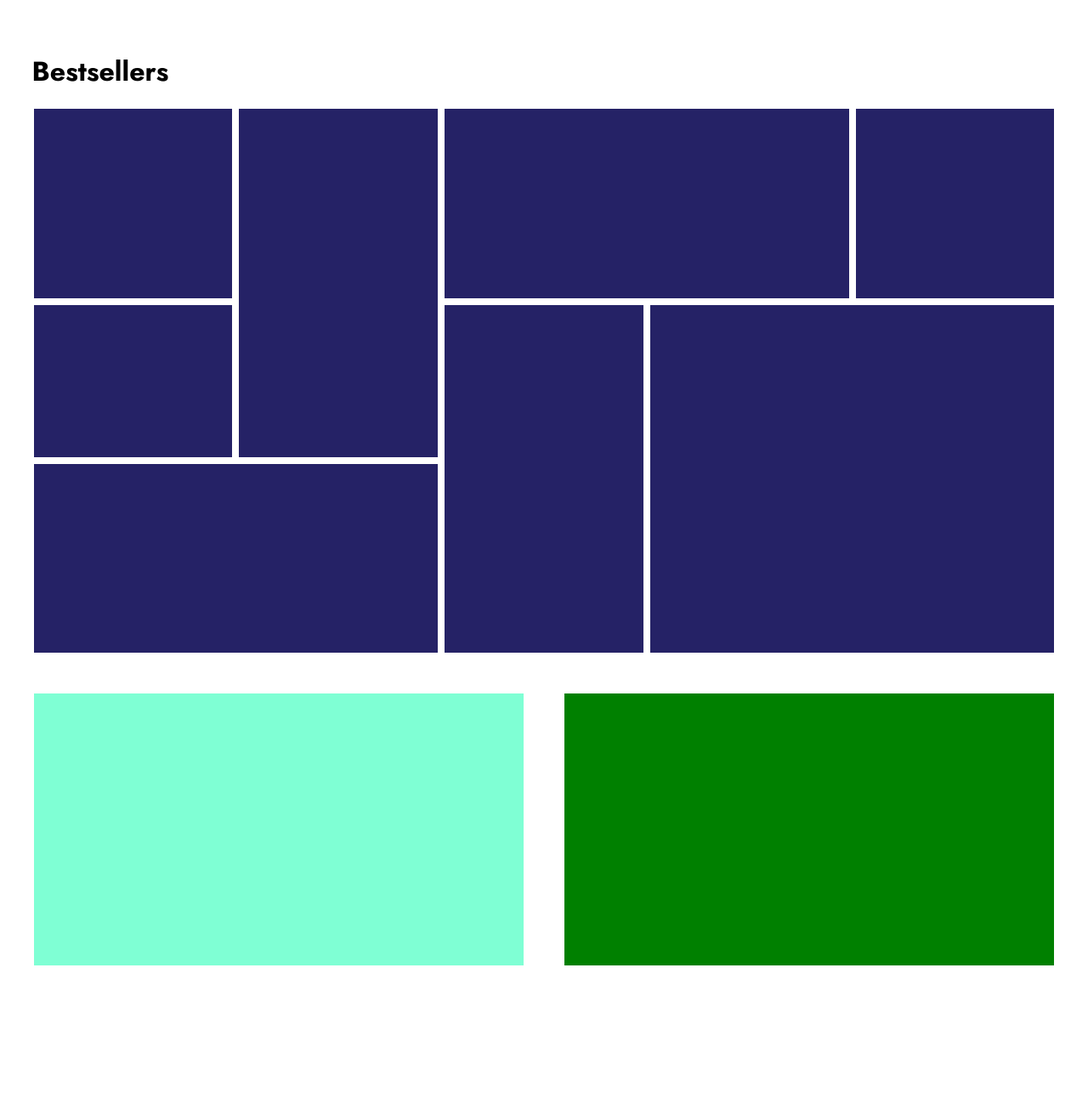
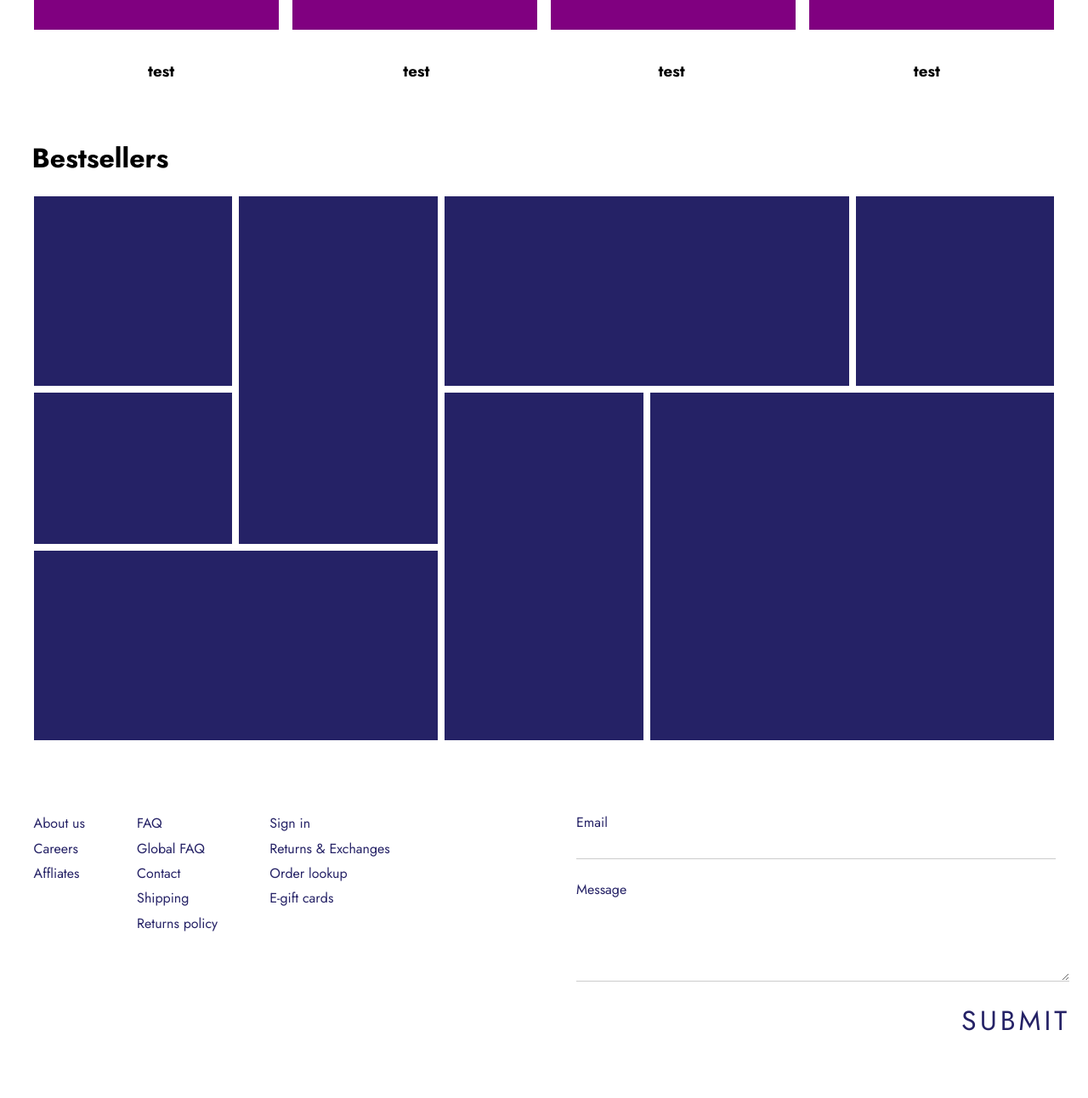
Before and after one commit to soga2001/Hackathon, a plain HTML site: page index.html in a window 1280 px wide. Shown: the part 955-2247 px from the top of the page at 85% size. Before the commit the page ends 2099 px from the top, so only its background shows below. Drawn offline with Linux system fonts and the light colour scheme.

Commit message:
pre wordpress push

```diff
--- a/index.html
+++ b/index.html
@@ -35,9 +35,12 @@
             </nav>
         </header>
         <section id="hero">
-
+            <div class="imgFit">
+                <img src="assets/hero.jpg" alt="picture of sand and grass">
+            </div>
         </section>
         <section id="category">
+            <div class="container">
                 <div id="catH">
                     <div class="cImg">
 
@@ -50,6 +53,15 @@
                     </div>
                     <div class="cImg">
 
+                    </div>
+                </div>
+            </div>
+            <div class="textContainer">
+                <div id="textH">
+                    <h3 class="textFlex">test</h3>
+                    <h3 class="textFlex">test</h3>
+                    <h3 class="textFlex">test</h3>
+                    <h3 class="textFlex">test</h3>
                 </div>
             </div>
         </section>
@@ -85,18 +97,38 @@
         <footer>
             <div class="footerContainer">
                 <div class="footerLinks">
-                    <div clas="footerCol">
-
+                    <div class="footerCol">
+                        <p><a href="#">About us</a></p>
+                        <p><a href="#">Careers</a></p>
+                        <p><a href="#">Affliates</a></p>
                     </div>
-                    <div clas="footerCol">
-
+                    <div class="footerCol">
+                        <p><a href="#">FAQ</a></p>
+                        <p><a href="#">Global FAQ</a></p>
+                        <p><a href="#">Contact</a></p>
+                        <p><a href="#">Shipping</a></p>
+                        <p><a href="#">Returns policy</a></p>
                     </div>
-                    <div clas="footerCol">
-
+                    <div class="footerCol">
+                        <p><a href="#">Sign in</a></p>
+                        <p><a href="#">Returns & Exchanges</a></p>
+                        <p><a href="#">Order lookup</a></p>
+                        <p><a href="#">E-gift cards</a></p>
                     </div>
                 </div>
                 <div class="contact">
-
+                    <form action="https://formspree.io/f/mdobgwwb" method="POST" id="fs-frm">
+                        <fieldset id="fs-frm-inputs">
+                            <label id="label1" for="email-address">Email</label><br>
+                            <input type="text" name="_replyto" id="email-address" required><br>
+                            <label id="label2" for="message">Message</label><br>
+                            <textarea rows="4" name="message" id="message" style="overflow:auto" required></textarea><br>
+                            <div class="g-recaptcha" data-sitekey="6Ldr-YweAAAAAOLAs5DkzyLHiv0xzGLdQO_BaZ4t"></div><br>
+                            <input type="hidden" name="_subject" id="email-subject" value="Contact Form Submission"><br>
+                        </fieldset>
+                        <input type="submit" value="Submit" class="swing">
+                        <!-- your other form fields go here -->
+                    </form>
                 </div>
             </div>
         </footer>
--- a/style.css
+++ b/style.css
@@ -116,6 +116,10 @@ nav a:visited {
   min-height: 35rem;
 }
 #category {
+  width: 100%;
+}
+.container {
+  margin-top: 2rem;
   display: flex;
   justify-content: center;
   align-items: center;
@@ -129,10 +133,30 @@ nav a:visited {
   width: 95%;
   min-height: 20rem;
 }
+.textContainer {
+  /* margin-top: 2rem; */
+  display: flex;
+  justify-content: center;
+  align-items: center;
+  width: 100%;
+  /* min-height: 25rem; */
+}
+#textH {
+  display: flex;
+  flex-direction: row;
+  justify-content: center;
+  width: 95%;
+  min-height: 2rem;
+}
+.textFlex {
+  flex-grow: 1;
+  text-align: center;
+}
 .cImg {
   background-color: purple;
   flex-grow: 1;
   max-width: 18rem;
+  /* min-width: 15rem; */
   min-height: 23rem;
 }
 #bestseller {
@@ -193,7 +217,7 @@ footer {
   display: flex;
   justify-content: center;
   align-items: center;
-  margin-top: 3rem;
+  margin-top: 5rem;
   /* background-color: green; */
   min-height: 20rem;
 }
@@ -206,12 +230,156 @@ footer {
 }
 .footerLinks {
   flex-grow: 1;
-  background-color: aquamarine;
+  /* background-color: aquamarine; */
   display: flex;
+  max-width: 40%;
+}
+.footerCol p {
+  margin: 0.4rem 0rem;
+  color: #252266;
+}
+.footerCol a {
+  text-decoration: none;
+  color: #252266;
+}
+.footerCol a:hover {
+  text-decoration: underline;
+}
+
+.contact {
+  flex-grow: 1;
+  /* background-color: green; */
   max-width: 48%;
 }
-.contact {
+.footerCol {
   flex-grow: 1;
-  background-color: green;
-  max-width: 48%;
+  /* background-color: #252266; */
 }
+fieldset {
+  border: 0;
+  color: #252266;
+}
+#fs-frm input {
+  border: 0px;
+  font-size: 2rem;
+  font-family: jost, sans-serif;
+  /* padding: .25em 1rem; */
+  margin-bottom: 1.5rem;
+  background-color: rgba(255, 255, 255, 0.5);
+  color: #252266;
+}
+#fs-frm [type="text"] {
+  width: 100%;
+  border-bottom: 1px solid rgba(0, 0, 0, 0.2);
+  font-size: 1rem;
+  padding: 0.5rem 0rem 0rem 1rem;
+  color: #252266;
+}
+form input[type="submit"] {
+  position: relative;
+  bottom: 40px;
+  border: 0px;
+  /* width: 3rem; */
+  text-transform: uppercase;
+  color: #252266;
+  letter-spacing: 0.25rem;
+  font-size: 0.8rem;
+  /* font-weight: bold; */
+  transition: all 0.3s ease;
+  cursor: pointer;
+  position: relative;
+  left: 80%;
+}
+#fs-frm textarea {
+  border: 0px;
+  font-size: 1rem;
+  line-height: 1.25rem;
+  font-family: jost, sans-serif;
+  color: #252266;
+  padding: 0.5rem 1rem;
+  margin-bottom: 0rem;
+  width: 100%;
+  border-bottom: 1px solid rgba(0, 0, 0, 0.2);
+  background-color: rgba(255, 255, 255, 0.5);
+  resize: vertical;
+}
+/* swing animation */
+@-webkit-keyframes swing {
+  15% {
+    -webkit-transform: translateY(5px);
+    transform: translateY(5px);
+  }
+  30% {
+    -webkit-transform: translateY(-5px);
+    transform: translateY(-5px);
+  }
+  50% {
+    -webkit-transform: translateY(3px);
+    transform: translateY(3px);
+  }
+  65% {
+    -webkit-transform: translateY(-3px);
+    transform: translateY(-3px);
+  }
+  80% {
+    -webkit-transform: translateY(2px);
+    transform: translateY(2px);
+  }
+  100% {
+    -webkit-transform: translateY(0);
+    transform: translateY(0);
+  }
+}
+@keyframes swing {
+  15% {
+    -webkit-transform: translateY(5px);
+    transform: translateY(5px);
+  }
+  30% {
+    -webkit-transform: translateY(-5px);
+    transform: translateY(-5px);
+  }
+  50% {
+    -webkit-transform: translateY(3px);
+    transform: translateY(3px);
+  }
+  65% {
+    -webkit-transform: translateY(-3px);
+    transform: translateY(-3px);
+  }
+  80% {
+    -webkit-transform: translateY(2px);
+    transform: translateY(2px);
+  }
+  100% {
+    -webkit-transform: translateY(0);
+    transform: translateY(0);
+  }
+}
+.swing:hover {
+  -webkit-animation: swing 1s ease;
+  animation: swing 1s ease;
+  -webkit-animation-iteration-count: 1;
+  animation-iteration-count: 1;
+  cursor: pointer;
+}
+hero {
+  background-color: #252266;
+  height: 20rem;
+  width: 100%;
+}
+#hero img {
+  width: 100%;
+  height: 35rem;
+  object-fit: cover;
+}
+/* .heroImage {
+  background-image: linear-gradient(rgba(0, 0, 0, 0.5), rgba(0, 0, 0, 0.5)),
+    url("assets/hero.jpg");
+  height: 50rem;
+  background-position: center;
+  background-repeat: no-repeat;
+  background-size: cover; */
+/* position: fixed; */
+/* position: relative; */
+/* } */
```
Also changed, not shown: main.js (+20 -0 lines), assets/hero.jpg (added). Lines whose indentation alone changed are shown as unchanged.
